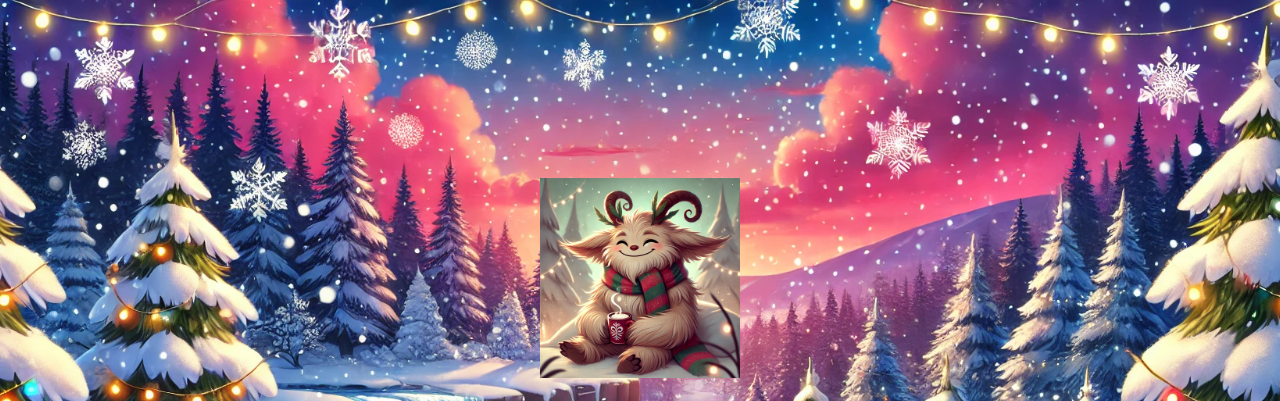
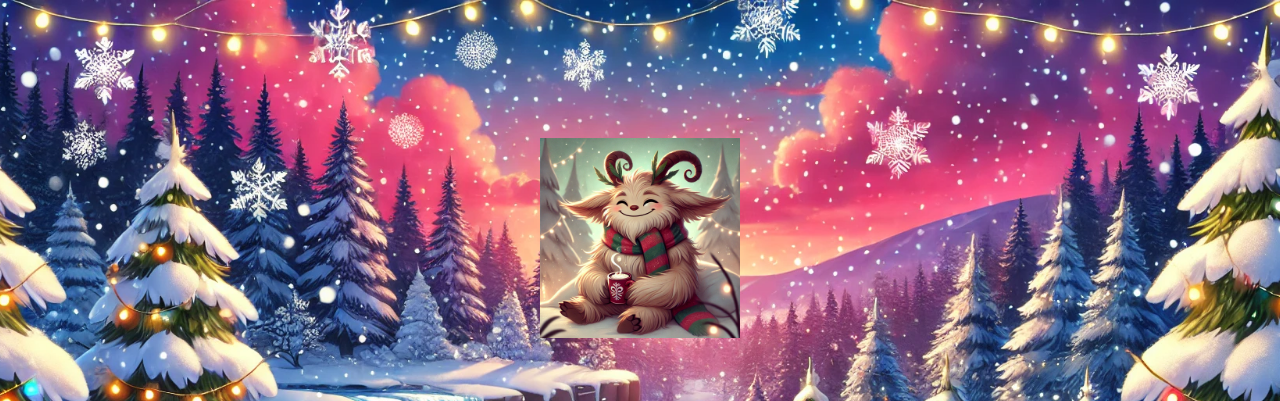
Before and after one commit to Stouzzey/happy-krampus-website, a plain HTML site: page index.html in a window 1280 px wide. Shown: the top 401 px of the page. Drawn offline with Linux system fonts and the light colour scheme.

Commit message:
Update index.html

```diff
--- a/index.html
+++ b/index.html
@@ -20,7 +20,7 @@
     /* Happy Krampus Image */
     #krampus {
       position: relative;
-      top: 35%; /* Moved up slightly more */
+      top: 30%; /* Moved up slightly more */
       left: 50%;
       transform: translate(-50%, -50%);
       width: 200px;
```
